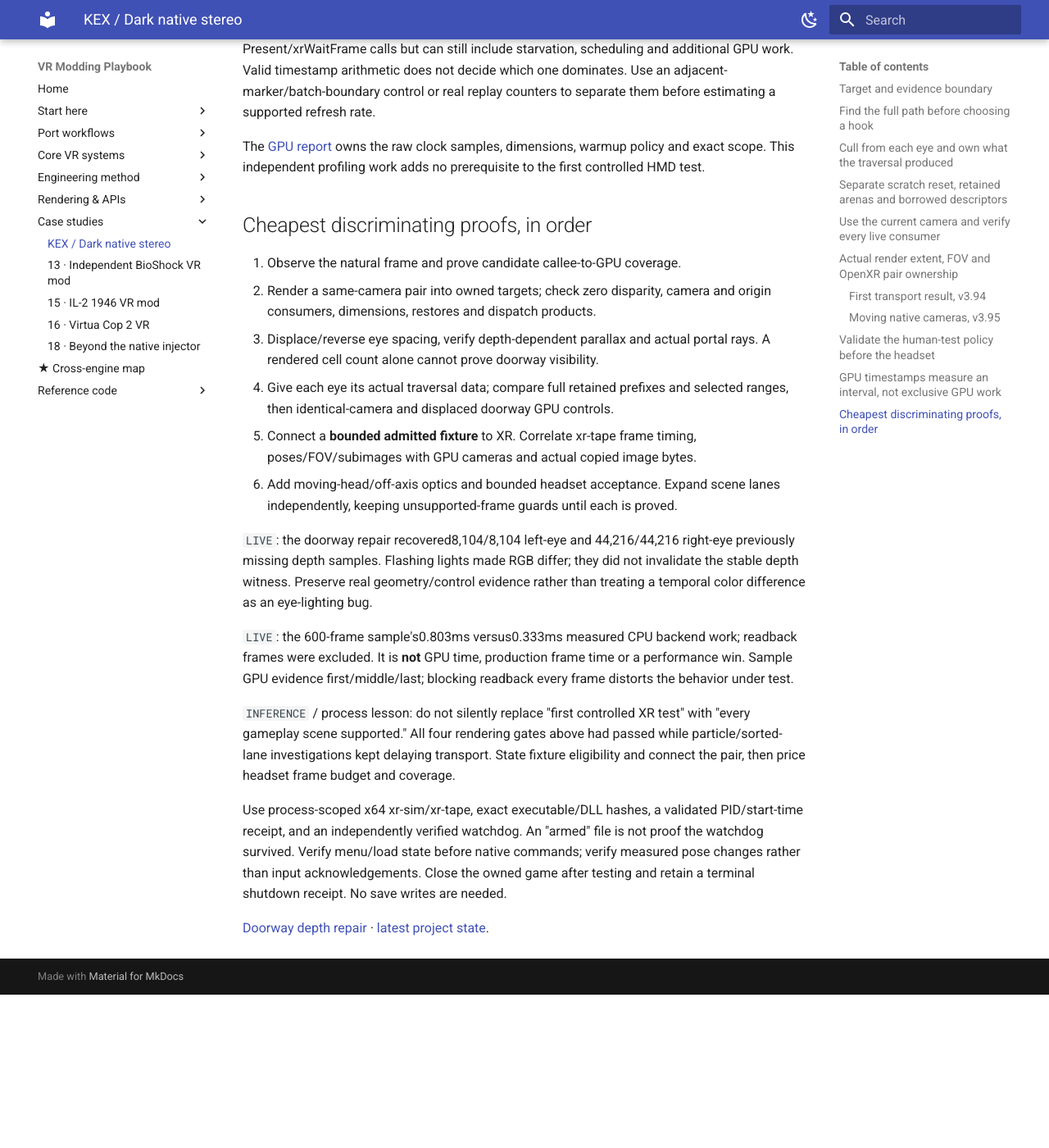
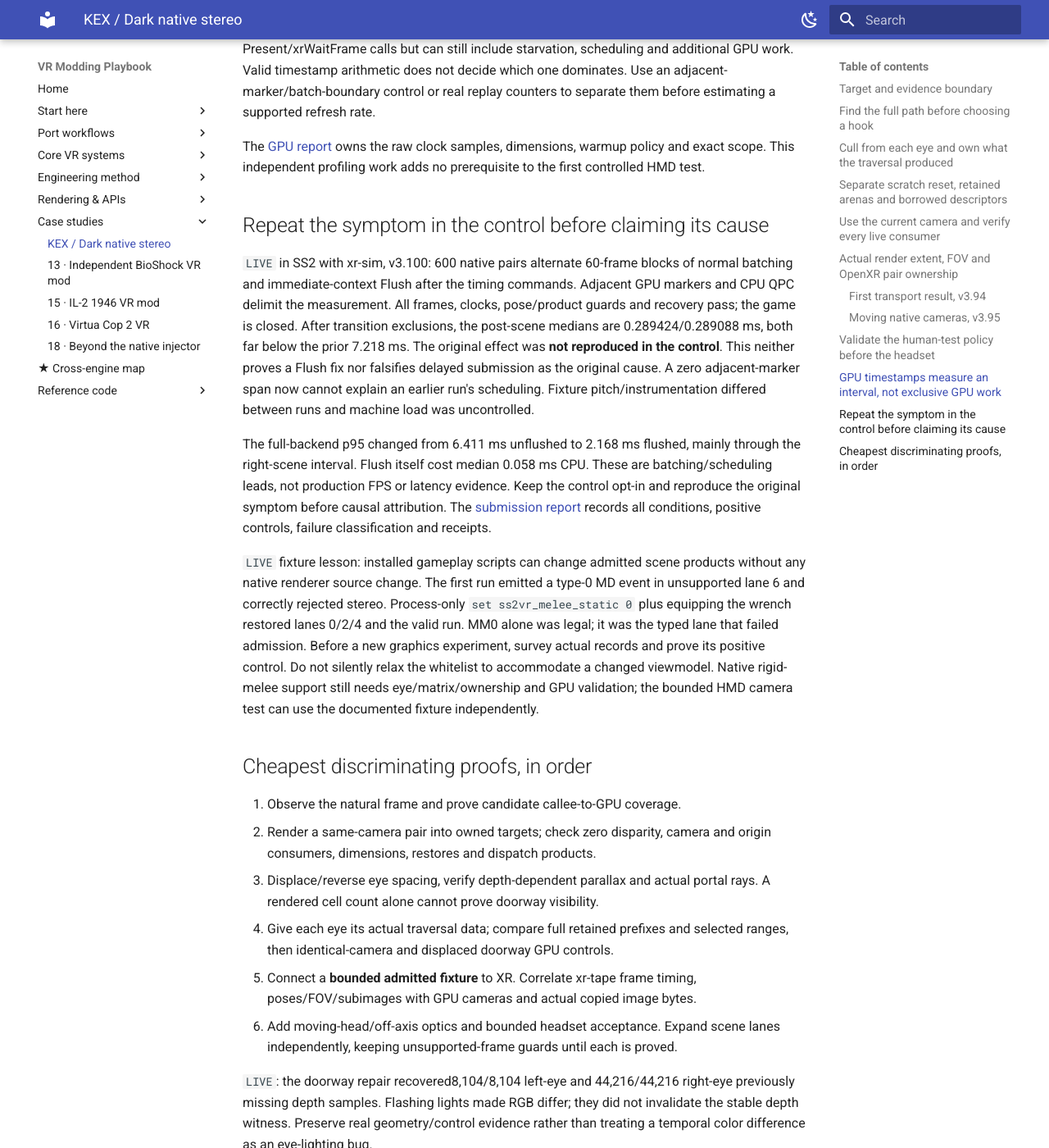
Before and after one commit to phunkaeg/vr-modding-playbook, an MkDocs documentation site: the page built from docs/kex-dark-native-stereo.md, in a window 1280 px wide and 1400 px high, scrolled down 7396 px. Shown: the whole window at 82% size. Built offline with MkDocs 1.6.1 and Material for MkDocs 9.7.7, drawn with Linux system fonts in a browser that asks for light colours; before the commit the page ends 8609 px from its top, so only the background shows below that.

Commit message:
docs: record SS2 native submission controls and changed melee fixture

```diff
--- a/docs/kex-dark-native-stereo.md
+++ b/docs/kex-dark-native-stereo.md
@@ -310,6 +310,35 @@ The [GPU report](<D:/Dev Debug/ss2vr-native-stereo/docs/NATIVE_STEREO_GPU_COST.m
 owns the raw clock samples, dimensions, warmup policy and exact scope. This
 independent profiling work adds no prerequisite to the first controlled HMD test.
 
+## Repeat the symptom in the control before claiming its cause
+
+`LIVE` in SS2 with xr-sim, v3.100: 600 native pairs alternate 60-frame blocks of
+normal batching and immediate-context Flush after the timing commands. Adjacent
+GPU markers and CPU QPC delimit the measurement. All frames, clocks, pose/product
+guards and recovery pass; the game is closed. After transition exclusions, the
+post-scene medians are 0.289424/0.289088 ms, both far below the prior 7.218 ms.
+The original effect was **not reproduced in the control**. This neither proves
+a Flush fix nor falsifies delayed submission as the original cause. A zero
+adjacent-marker span now cannot explain an earlier run's scheduling. Fixture
+pitch/instrumentation differed between runs and machine load was uncontrolled.
+
+The full-backend p95 changed from 6.411 ms unflushed to 2.168 ms flushed, mainly
+through the right-scene interval. Flush itself cost median 0.058 ms CPU. These
+are batching/scheduling leads, not production FPS or latency evidence. Keep the
+control opt-in and reproduce the original symptom before causal attribution.
+The [submission report](<D:/Dev Debug/ss2vr-native-stereo/docs/NATIVE_STEREO_GPU_SUBMISSION.md>)
+records all conditions, positive controls, failure classification and receipts.
+
+`LIVE` fixture lesson: installed gameplay scripts can change admitted scene
+products without any native renderer source change. The first run emitted a
+type-0 MD event in unsupported lane 6 and correctly rejected stereo. Process-only
+`set ss2vr_melee_static 0` plus equipping the wrench restored lanes 0/2/4 and the
+valid run. MM0 alone was legal; it was the typed lane that failed admission.
+Before a new graphics experiment, survey actual records and prove its positive
+control. Do not silently relax the whitelist to accommodate a changed viewmodel.
+Native rigid-melee support still needs eye/matrix/ownership and GPU validation;
+the bounded HMD camera test can use the documented fixture independently.
+
 ## Cheapest discriminating proofs, in order
 
 1. Observe the natural frame and prove candidate callee-to-GPU coverage.
```
Also changed, not shown: docs/coverage.md (+4 -4 lines).
